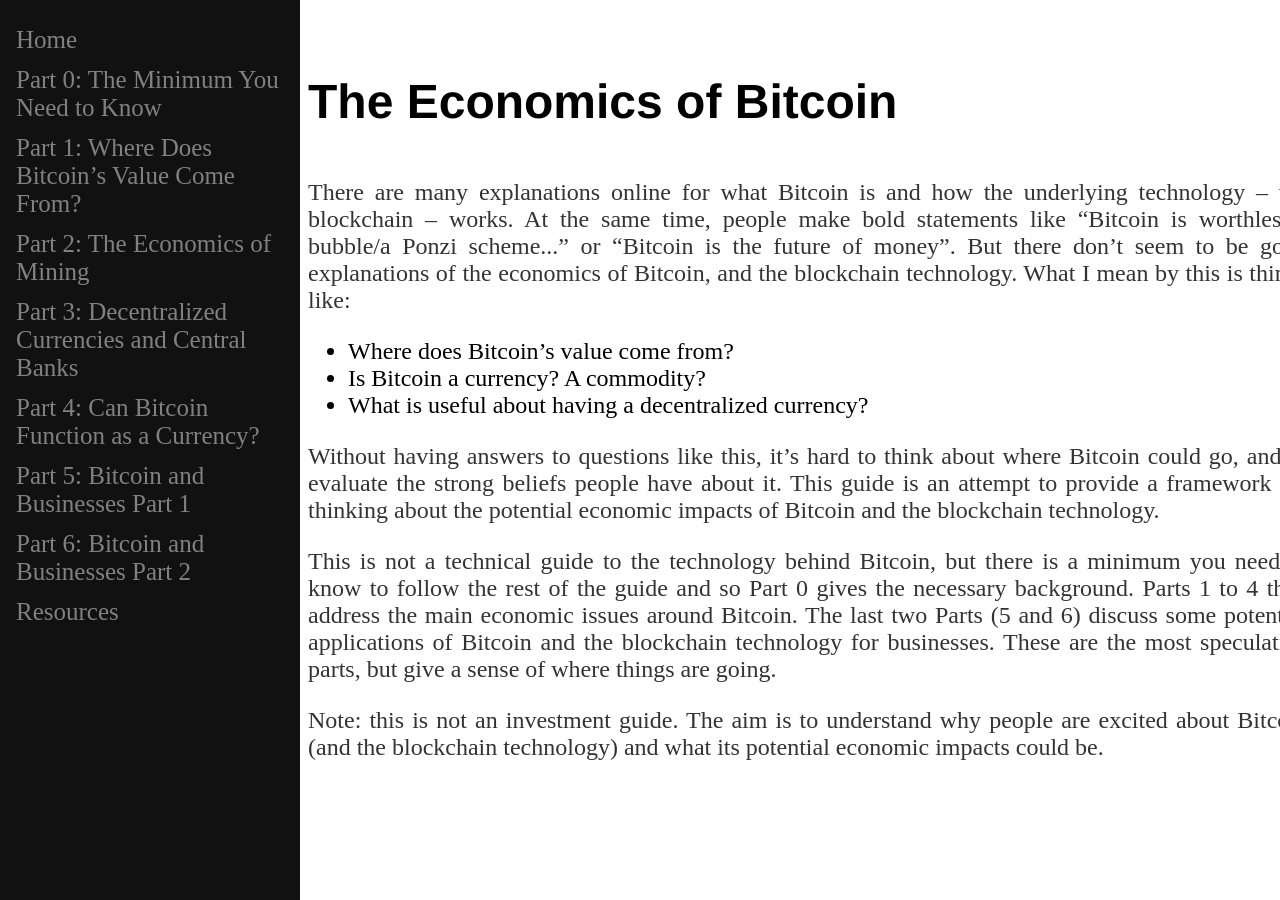
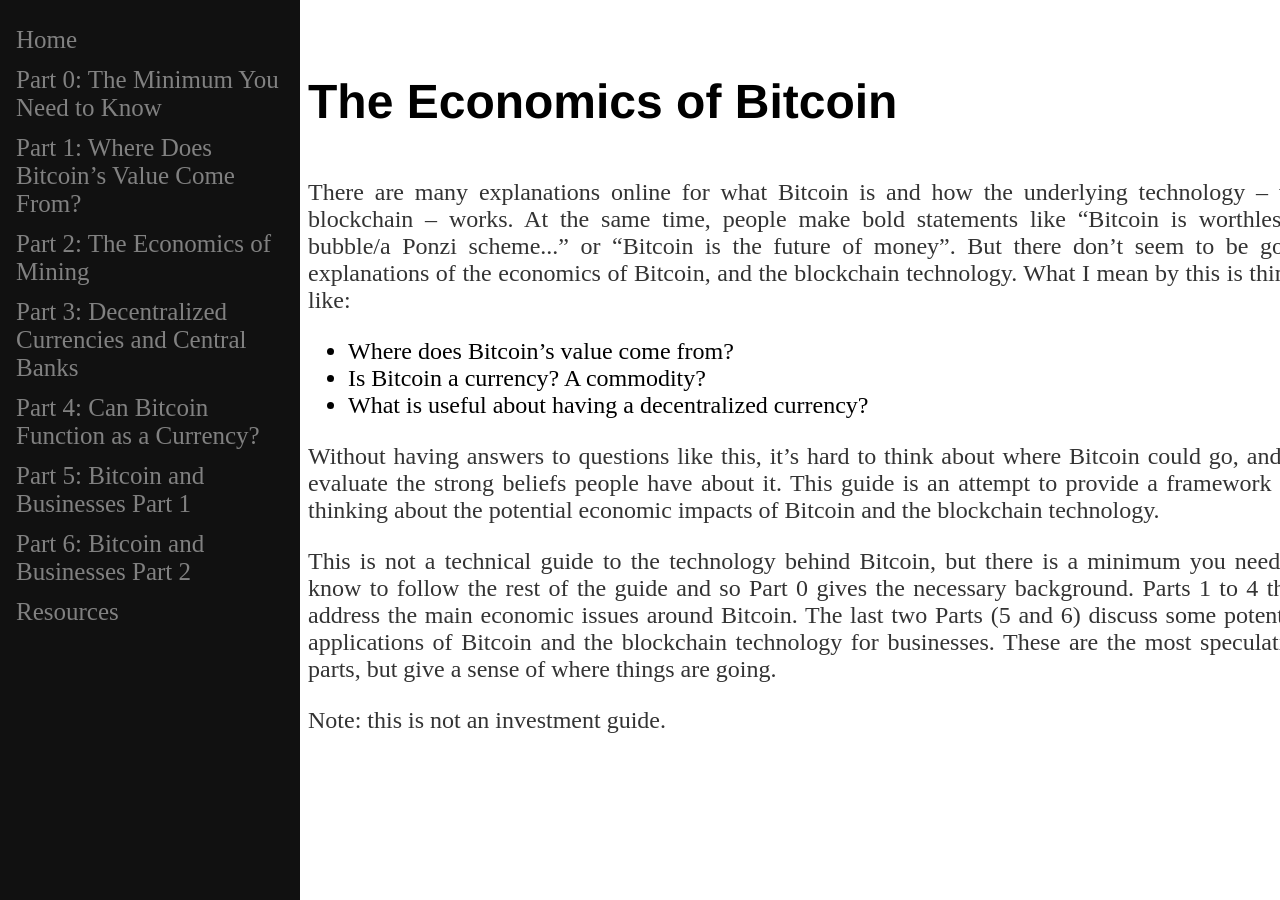
Before and after one commit to fylobc/fylobc.github.io, a Jekyll site: the page built from index.html, in a window 1280 px wide. Built offline with Jekyll 4.4.1, drawn with Linux system fonts in a browser that asks for light colours.

Commit message:
Edited index 3

```diff
--- a/index.html
+++ b/index.html
@@ -39,7 +39,7 @@
 
 	<p class="ex"><font size = 5>This is not a technical guide to the technology behind Bitcoin, but there is a minimum you need to know to follow the rest of the guide and so Part 0 gives the necessary background. Parts 1 to 4 then address the main economic issues around Bitcoin. The last two Parts (5 and 6) discuss some potential applications of Bitcoin and the blockchain technology for businesses. These are the most speculative parts, but give a sense of where things are going.</p>
 
-	<p class="ex"><font size = 5>Note: this is not an investment guide. The aim is to understand why people are excited about Bitcoin (and the blockchain technology) and what its potential economic impacts could be.</p>
+	<p class="ex"><font size = 5>Note: this is not an investment guide.</p>
 
 
 <br2>
```
